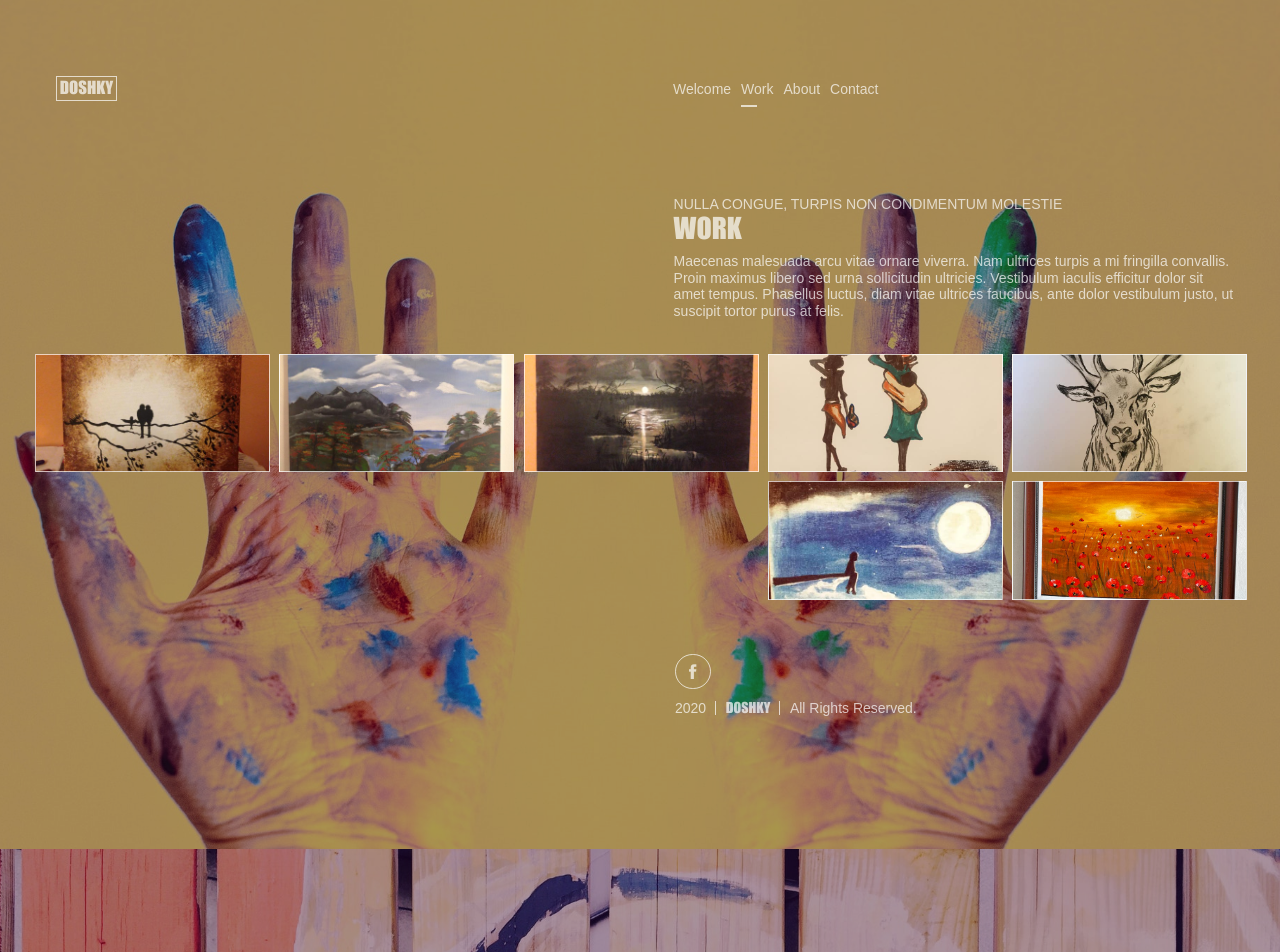
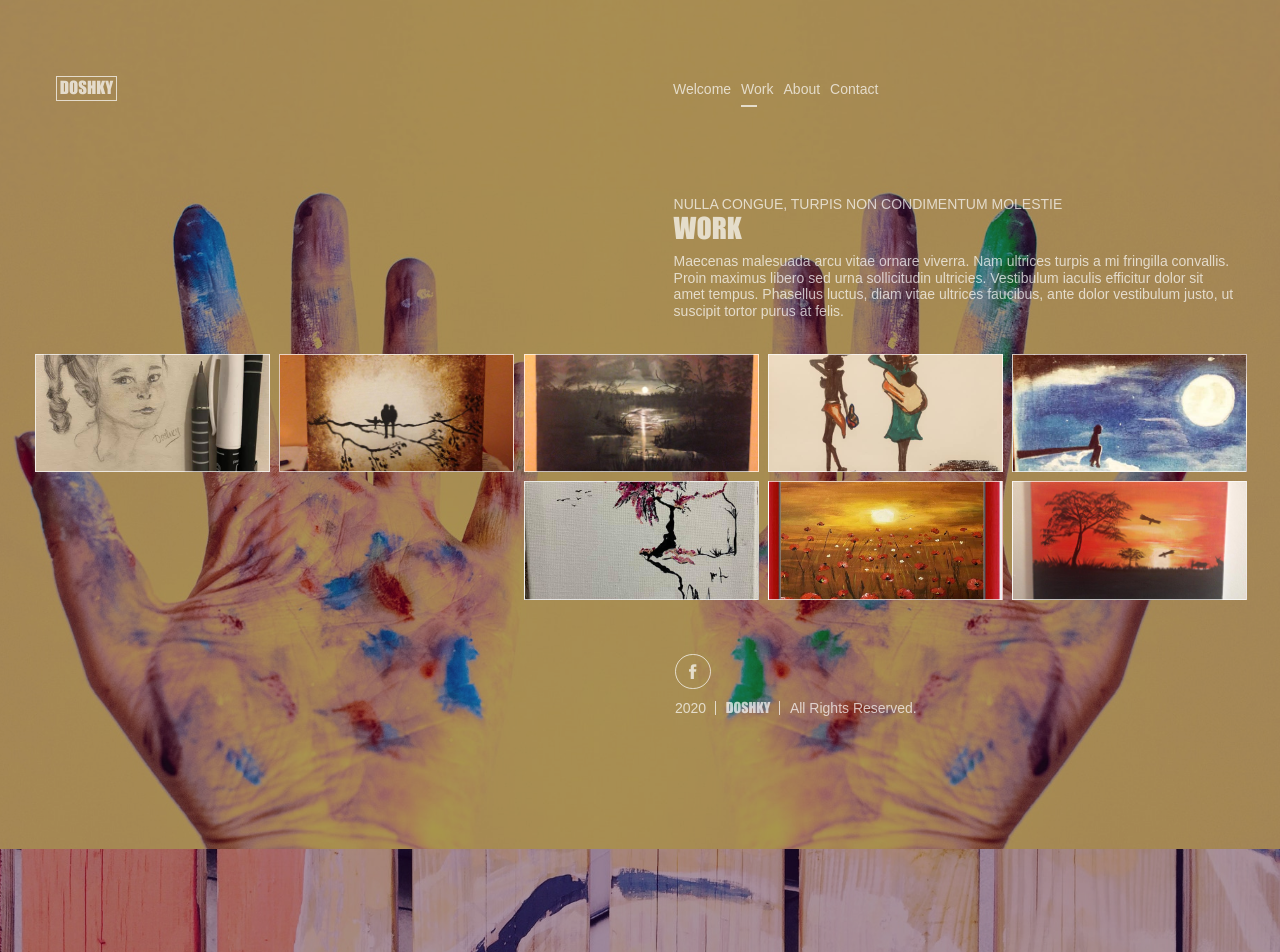
Before and after one commit to doshky/doshky.com, a Jekyll site: the page built from index.html, in a window 1280 px wide. Shown: the part 951-1903 px from the top of the page. Built offline with Jekyll 4.4.1, drawn with Linux system fonts in a browser that asks for light colours.

Commit message:
Gallery images updated

```diff
--- a/_data/pages/02-work.json
+++ b/_data/pages/02-work.json
@@ -33,11 +33,11 @@
 
 		"data": [
 			{
-				"src": "10981862_766400356776319_2442975887485609845_n.jpg"
+				"src": "149391164_3723897547693237_6860546366992664568_n.jpg"
 			},
 
 			{
-				"src": "10426125_766400340109654_7639500533959033844_n.jpg"
+				"src": "10981862_766400356776319_2442975887485609845_n.jpg"
 			},
 
 			{
@@ -49,15 +49,19 @@
 			},
 
 			{
-				"src": "95409482_2959433690806297_4039085930621960192_n.jpg"
-			},
-
-			{
 				"src": "70023155_2448442838572054_2379843418823065600_n.jpg"
 			},
 
 			{
-				"src": "132514811_216222406655936_3448775623513884660_n.jpg"
+				"src": "126351864_3512313858851608_3924360834072641239_n.jpg"
+			},
+
+			{
+				"src": "136406804_3626663380749988_850425656940873836_n.jpg"
+			},
+
+			{
+				"src": "10646799_766400316776323_2443228114992080898_n.jpg"
 			}
 
 		]
```
Also changed, not shown: assets/images/10646799_766400316776323_2443228114992080898_n.jpg (added), assets/images/126351864_3512313858851608_3924360834072641239_n.jpg (added), assets/images/136406804_3626663380749988_850425656940873836_n.jpg (added), assets/images/149391164_3723897547693237_6860546366992664568_n.jpg (added).
